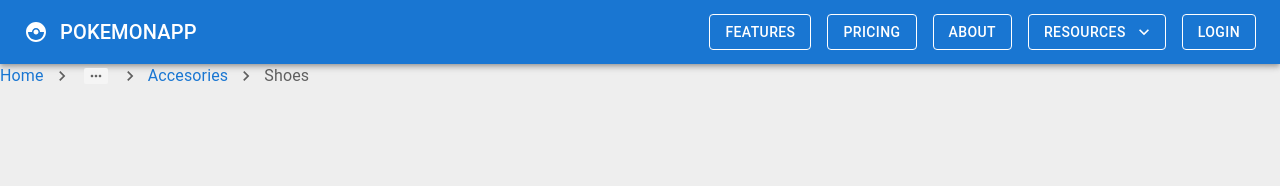
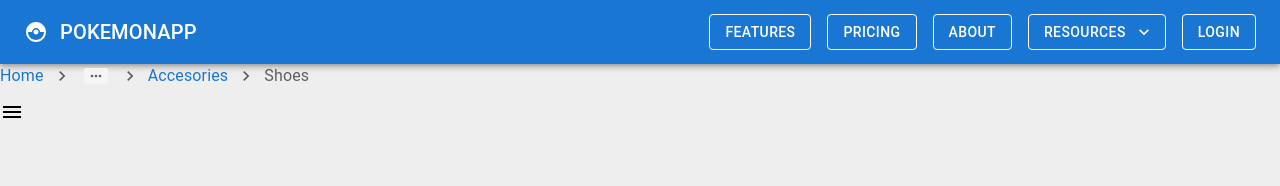
Before and after one commit to Gapotchenko-Yakov/react-mui-codevolution, a React (Create React App) app: page / in a window 1280 px wide. Shown: the top 186 px of the page. Built offline with nearby package versions, Linux system fonts and the light colour scheme.

Commit message:
Drawer demo.

```diff
--- a/src/App.tsx
+++ b/src/App.tsx
@@ -1,5 +1,6 @@
 import "./App.css";
 import MuiBreadcrumbs from "./components/MuiBreadcrumbs";
+import MuiDrawer from "./components/MuiDrawer";
 import MuiNavbar from "./components/MuiNavbar";
 
 function App() {
@@ -7,6 +8,7 @@ function App() {
     <div className="App">
       <MuiNavbar />
       <MuiBreadcrumbs />
+      <MuiDrawer />
     </div>
   );
 }
--- /dev/null
+++ b/src/components/MuiDrawer.tsx
@@ -0,0 +1,33 @@
+import { Menu } from "@mui/icons-material";
+import { Box, Drawer, IconButton, Typography } from "@mui/material";
+import React, { useState } from "react";
+
+const MuiDrawer = () => {
+  const [isDrawerOpen, setIsDrawerOpen] = useState(false);
+
+  return (
+    <>
+      <IconButton
+        size="large"
+        color="inherit"
+        edge="start"
+        onClick={() => setIsDrawerOpen(true)}
+      >
+        <Menu />
+      </IconButton>
+      <Drawer
+        anchor="left"
+        open={isDrawerOpen}
+        onClose={() => setIsDrawerOpen(false)}
+      >
+        <Box p={2} width={250} textAlign="center" role="presentation">
+          <Typography variant="h6" component="div">
+            Side Panel
+          </Typography>
+        </Box>
+      </Drawer>
+    </>
+  );
+};
+
+export default MuiDrawer;
```
